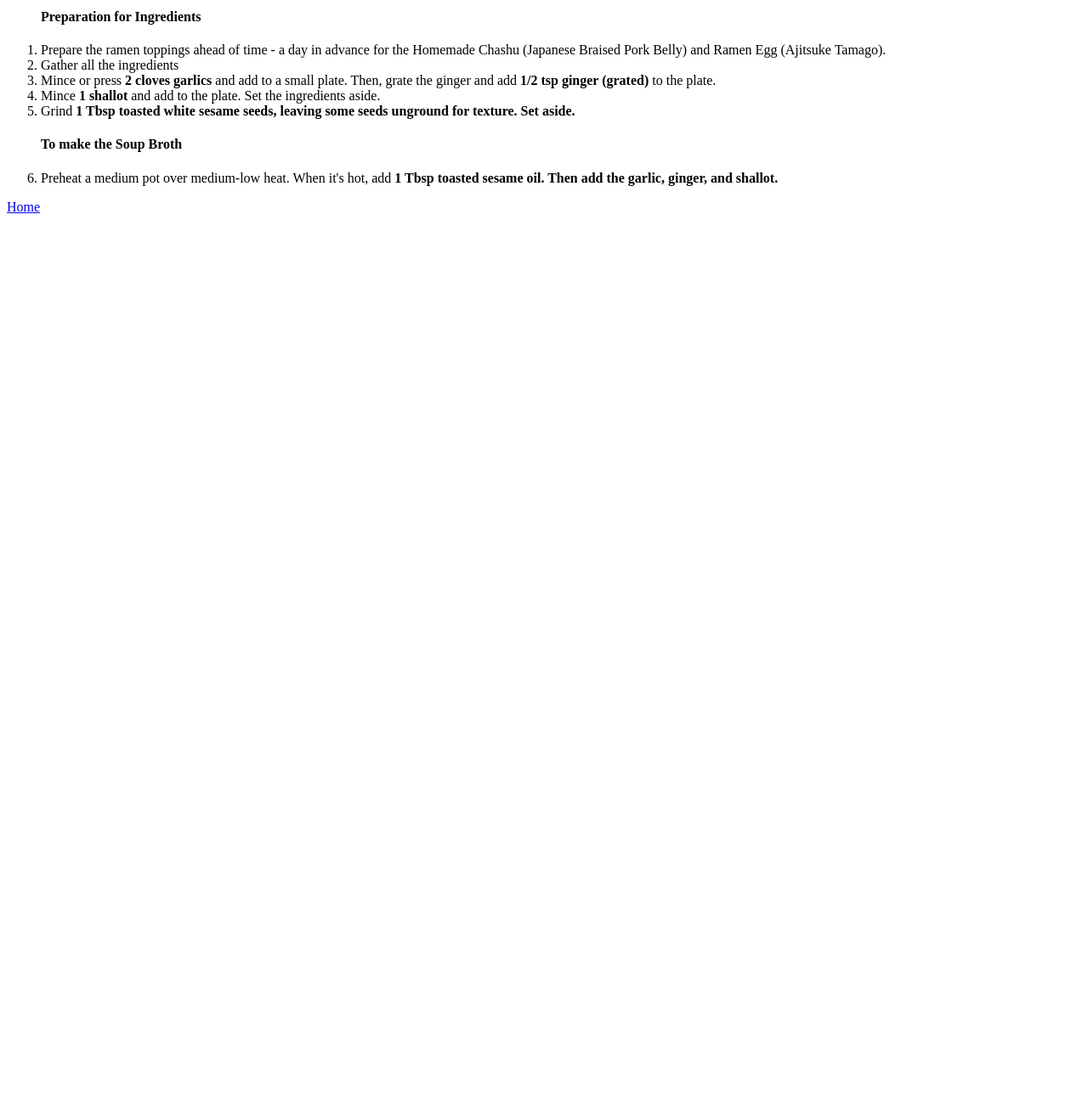
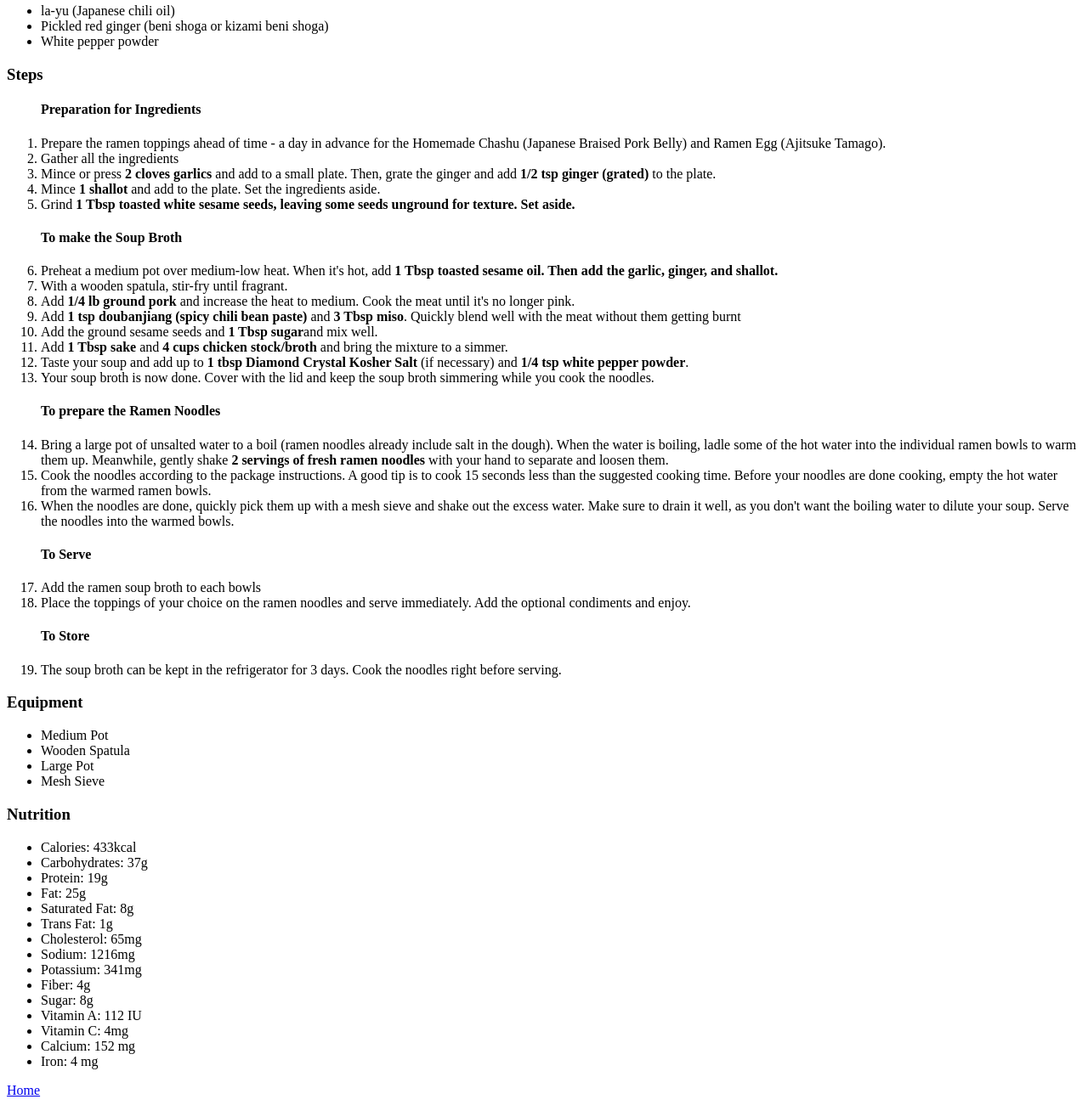
Before and after one commit to pphan6812/odin-recipes, a plain HTML site: page ramen.html in a window 1280 px wide. Shown: the part 1198-2499 px from the top of the page at 85% size. Before the commit the page ends 1459 px from the top, so only its background shows below. Drawn offline with Linux system fonts and the light colour scheme.

Commit message:
completed ingredient and step section I completed the ingredient and step section of the ramen recipe page. I thought it would be nice to add equipment and nutrition section too.

```diff
--- a/ramen.html
+++ b/ramen.html
@@ -10,8 +10,9 @@
         <h2>Description</h2>
             <p>Ramen is a Japanese dish that consists of Chinese-style noodles served in either meat or fish-based broth. It is often flavored with soy sauce or miso. The dish is finished with toppings such as sliced pork, dried seaweed, and green onions. Ramen became extremely popular after WW II due to its convenience in a different style of ramen known as instant ramen noodles. In today's time, ramen is enjoyed all around the globe, with many international variations spin on the iconic dish happening throughout the world. </p>
         <h3>Ingredients</h3>
+        <p>This recipe serves 2 people.</p>
         <ul>
-            <h4>For the soup broth</h4>
+            <h4>For the Soup Broth</h4>
                 <li>2 cloves <strong>garlic</strong></li>
                 <li>1/2 <strong>tsp of ginger</strong> (grated)</li>
                 <li>1 <strong>shallot</strong></li>
@@ -36,6 +37,9 @@
                 <li>Green Onion/scallion</li>
                 <li>Shiraga Negi (julienned long green onions)</li>
             <h4>For the Condiments</h4>
+                <li>la-yu (Japanese chili oil)</li>
+                <li>Pickled red ginger (beni shoga or kizami beni shoga)</li>
+                <li>White pepper powder</li>
         </ul>
         <h3>Steps</h3>
         <ol>
@@ -47,8 +51,48 @@
                 <li>Grind <strong>1 Tbsp toasted white sesame seeds, leaving some seeds unground for texture. Set aside.</strong></li>
             <h4>To make the Soup Broth</h4>
                 <li>Preheat a medium pot over medium-low heat. When it's hot, add <strong>1 Tbsp toasted sesame oil. Then add the garlic, ginger, and shallot.</strong></li>
-
+                <li>With a wooden spatula, stir-fry until fragrant.</li>
+                <li>Add <strong>1/4 lb ground pork</strong> and increase the heat to medium. Cook the meat until it's no longer pink.</li>
+                <li>Add <strong>1 tsp doubanjiang (spicy chili bean paste)</strong> and <strong>3 Tbsp miso</strong>. Quickly blend well with the meat without them getting burnt</li>
+                <li>Add the ground sesame seeds and <strong>1 Tbsp sugar</strong>and mix well.</li>
+                <li>Add <strong>1 Tbsp sake</strong> and <strong>4 cups chicken stock/broth</strong> and bring the mixture to a simmer.</li>
+                <li>Taste your soup and add up to <strong>1 tbsp Diamond Crystal Kosher Salt</strong> (if necessary) and <strong>1/4 tsp white pepper powder</strong>.</li>
+                <li>Your soup broth is now done. Cover with the lid and keep the soup broth simmering while you cook the noodles.</li>
+            <h4>To prepare the Ramen Noodles</h4>
+                <li>Bring a large pot of unsalted water to a boil (ramen noodles already include salt in the dough). When the water is boiling, ladle some of the hot water into the individual ramen bowls to warm them up. Meanwhile, gently shake <strong>2 servings of fresh ramen noodles</strong> with your hand to separate and loosen them.</li>
+                <li>Cook the noodles according to the package instructions. A good tip is to cook 15 seconds less than the suggested cooking time. Before your noodles are done cooking, empty the hot water from the warmed ramen bowls.</li>
+                <li>When the noodles are done, quickly pick them up with a mesh sieve and shake out the excess water. Make sure to drain it well, as you don't want the boiling water to dilute your soup. Serve the noodles into the warmed bowls.</li>
+            <h4>To Serve</h4>
+                <li>Add the ramen soup broth to each bowls</li>
+                <li>Place the toppings of your choice on the ramen noodles and serve immediately. Add the optional condiments and enjoy.</li>
+            <h4>To Store</h4>
+                <li>The soup broth can be kept in the refrigerator for 3 days. Cook the noodles right before serving.</li>
         </ol>
+        <h3>Equipment</h3>
+        <ul>
+            <li>Medium Pot</li>
+            <li>Wooden Spatula</li>
+            <li>Large Pot</li>
+            <li>Mesh Sieve</li>
+        </ul>
+        <h3>Nutrition</h3>
+        <ul>
+            <li>Calories: 433kcal</li>
+            <li>Carbohydrates: 37g</li>
+            <li>Protein: 19g</li>
+            <li>Fat: 25g</li>
+            <li>Saturated Fat: 8g</li>
+            <li>Trans Fat: 1g</li>
+            <li>Cholesterol: 65mg</li>
+            <li>Sodium: 1216mg</li>
+            <li>Potassium: 341mg</li>
+            <li>Fiber: 4g</li>
+            <li>Sugar: 8g</li>
+            <li>Vitamin A: 112 IU</li>
+            <li>Vitamin C: 4mg</li>
+            <li>Calcium: 152 mg</li>
+            <li>Iron: 4 mg</li>
+        </ul>
         <a href="index.html">Home</a>
     </body>
 </html>
```
Lines whose indentation alone changed are shown as unchanged.
